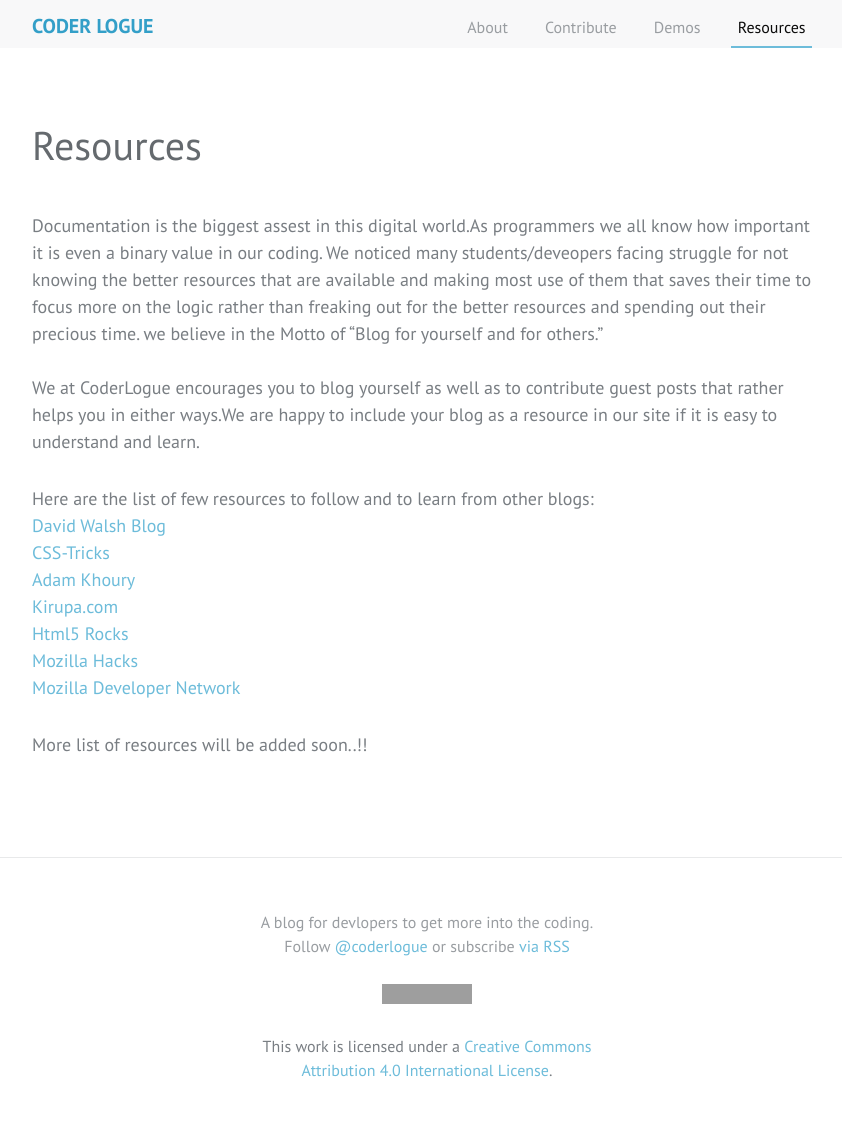
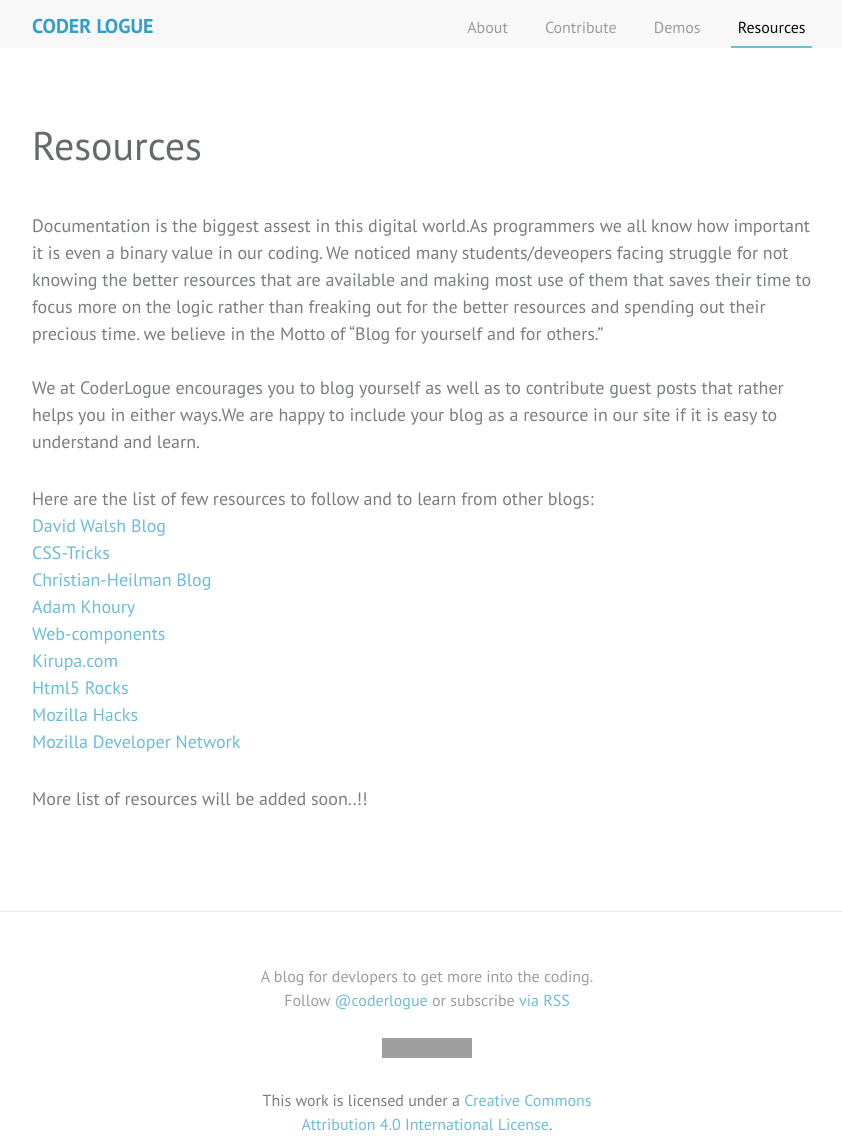
Before and after one commit to coderlogue/coderlogue.github.io, a Jekyll site: the page built from resources.md, in a window 1280 px wide. Shown: the whole page, without its empty margins (213-1055 px from the left). Built offline with Jekyll 4.4.1, drawn with Linux system fonts in a browser that asks for light colours; comment, search, counter and statistics services are not loaded; before the commit the page ends 1082 px from its top, so only the background shows below that; grey boxes are pictures that could not be loaded.

Commit message:
Update resources.md

```diff
--- a/resources.md
+++ b/resources.md
@@ -9,7 +9,9 @@ We at CoderLogue encourages you to blog yourself as well as to contribute guest
 Here are the list of few resources to follow and to learn from other blogs: <br/>
 [David Walsh Blog](http://davidwalsh.name/) <br/>
 [CSS-Tricks](https://css-tricks.com/) <br/>
+[Christian-Heilman Blog](https://www.christianheilmann.com) <br/>
 [Adam Khoury](https://www.developphp.com/) <br/>
+[Web-components](http://webcomponents.org/) <br/>
 [Kirupa.com](http://www.kirupa.com/) <br/>
 [Html5 Rocks](http://www.html5rocks.com/en/) <br/>
 [Mozilla Hacks](https://hacks.mozilla.org/) <br/>
```
